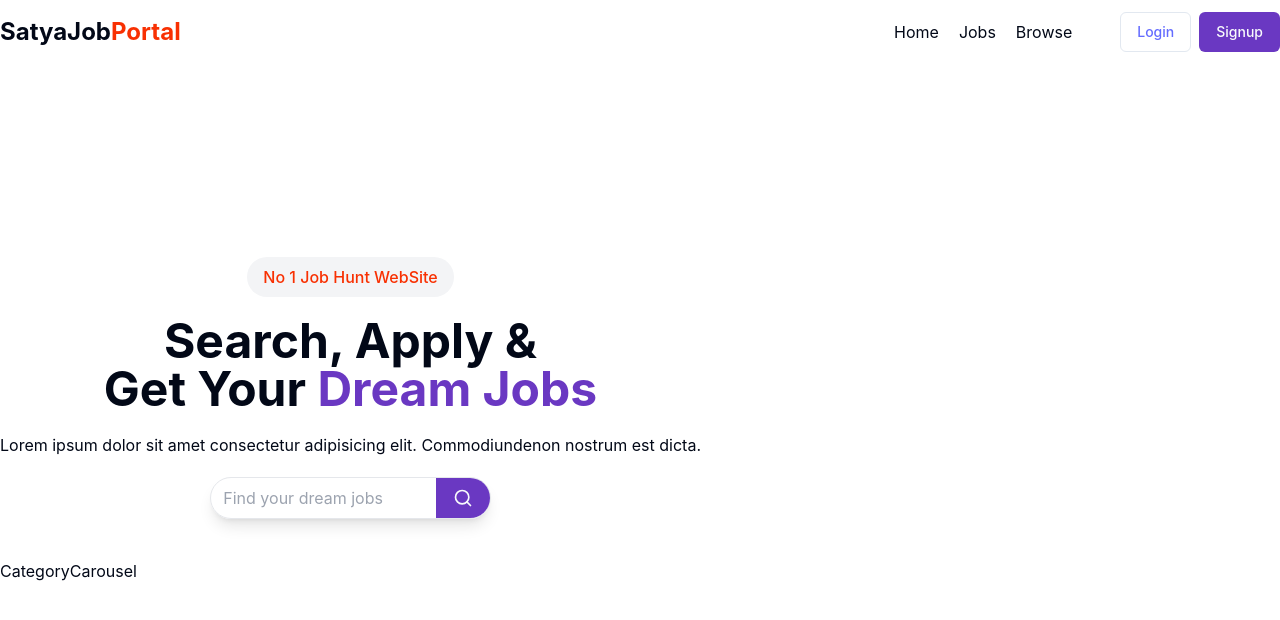
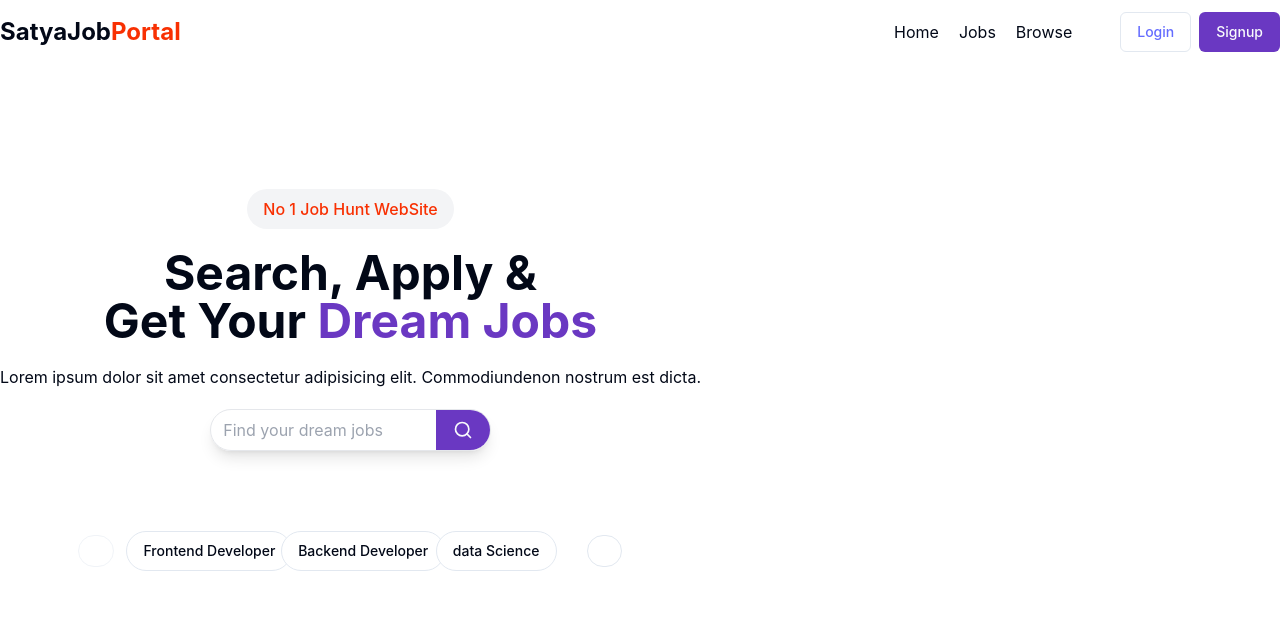
Before and after one commit to satya549/Job_portal, a React (Vite) app in the folder frontend/: page / in a window 1280 px wide. Shown: the top 620 px of the page. Built offline with nearby package versions, Linux system fonts and the light colour scheme.

Commit message:
CategoryCarousel Done

```diff
--- a/frontend/package.json
+++ b/frontend/package.json
@@ -14,11 +14,12 @@
     "@radix-ui/react-label": "^2.1.0",
     "@radix-ui/react-popover": "^1.1.1",
     "@radix-ui/react-radio-group": "^1.2.0",
-    "@radix-ui/react-slot": "^1.1.0",
+    "@radix-ui/react-slot": "^1.2.3",
     "@reduxjs/toolkit": "^2.3.0",
     "axios": "^1.7.7",
     "class-variance-authority": "^0.7.0",
     "clsx": "^2.1.1",
+    "embla-carousel-react": "^8.6.0",
     "lucide-react": "^0.445.0",
     "next-themes": "^0.3.0",
     "react": "^18.3.1",
--- a/frontend/src/components/CategoryCarousel.jsx
+++ b/frontend/src/components/CategoryCarousel.jsx
@@ -1,12 +1,30 @@
+import { Button } from "./ui/button";
+import { Carousel, CarouselContent, CarouselItem, CarouselNext, CarouselPrevious } from "./ui/carousel";
 
-
+const category = [
+  "Frontend Developer",
+  "Backend Developer",
+  "data Science",
+  "Graphic Designer",
+  "FullStack Developer",
+];
 
 const CategoryCarousel = () => {
   return (
-    <div>
-      <div>CategoryCarousel</div>
+    <div className="w-full max-w-md mx-auto my-20">
+      <Carousel>
+        <CarouselContent>
+          {category.map((cat, index) => (
+            <CarouselItem key={index} className="md:basis-1/2 lg:basis-1/3">
+              <Button variant="outline" className="rounded-full">{cat}</Button>
+            </CarouselItem>
+          ))}
+        </CarouselContent>
+        <CarouselPrevious/>
+        <CarouselNext/>
+      </Carousel>
     </div>
-  )
-}
+  );
+};
 
-export default CategoryCarousel
+export default CategoryCarousel;
--- /dev/null
+++ b/frontend/src/components/ui/carousel.jsx
@@ -0,0 +1,193 @@
+import * as React from "react"
+import useEmblaCarousel from "embla-carousel-react";
+import { ArrowLeft, ArrowRight } from "lucide-react"
+
+import { cn } from "@/lib/utils"
+import { Button } from "@/components/ui/button"
+
+const CarouselContext = React.createContext(null)
+
+function useCarousel() {
+  const context = React.useContext(CarouselContext)
+
+  if (!context) {
+    throw new Error("useCarousel must be used within a <Carousel />")
+  }
+
+  return context
+}
+
+const Carousel = React.forwardRef((
+  {
+    orientation = "horizontal",
+    opts,
+    setApi,
+    plugins,
+    className,
+    children,
+    ...props
+  },
+  ref
+) => {
+  const [carouselRef, api] = useEmblaCarousel({
+    ...opts,
+    axis: orientation === "horizontal" ? "x" : "y",
+  }, plugins)
+  const [canScrollPrev, setCanScrollPrev] = React.useState(false)
+  const [canScrollNext, setCanScrollNext] = React.useState(false)
+
+  const onSelect = React.useCallback((api) => {
+    if (!api) {
+      return
+    }
+
+    setCanScrollPrev(api.canScrollPrev())
+    setCanScrollNext(api.canScrollNext())
+  }, [])
+
+  const scrollPrev = React.useCallback(() => {
+    api?.scrollPrev()
+  }, [api])
+
+  const scrollNext = React.useCallback(() => {
+    api?.scrollNext()
+  }, [api])
+
+  const handleKeyDown = React.useCallback((event) => {
+    if (event.key === "ArrowLeft") {
+      event.preventDefault()
+      scrollPrev()
+    } else if (event.key === "ArrowRight") {
+      event.preventDefault()
+      scrollNext()
+    }
+  }, [scrollPrev, scrollNext])
+
+  React.useEffect(() => {
+    if (!api || !setApi) {
+      return
+    }
+
+    setApi(api)
+  }, [api, setApi])
+
+  React.useEffect(() => {
+    if (!api) {
+      return
+    }
+
+    onSelect(api)
+    api.on("reInit", onSelect)
+    api.on("select", onSelect)
+
+    return () => {
+      api?.off("select", onSelect)
+    };
+  }, [api, onSelect])
+
+  return (
+    (<CarouselContext.Provider
+      value={{
+        carouselRef,
+        api: api,
+        opts,
+        orientation:
+          orientation || (opts?.axis === "y" ? "vertical" : "horizontal"),
+        scrollPrev,
+        scrollNext,
+        canScrollPrev,
+        canScrollNext,
+      }}>
+      <div
+        ref={ref}
+        onKeyDownCapture={handleKeyDown}
+        className={cn("relative", className)}
+        role="region"
+        aria-roledescription="carousel"
+        {...props}>
+        {children}
+      </div>
+    </CarouselContext.Provider>)
+  );
+})
+Carousel.displayName = "Carousel"
+
+const CarouselContent = React.forwardRef(({ className, ...props }, ref) => {
+  const { carouselRef, orientation } = useCarousel()
+
+  return (
+    (<div ref={carouselRef} className="overflow-hidden">
+      <div
+        ref={ref}
+        className={cn(
+          "flex",
+          orientation === "horizontal" ? "-ml-4" : "-mt-4 flex-col",
+          className
+        )}
+        {...props} />
+    </div>)
+  );
+})
+CarouselContent.displayName = "CarouselContent"
+
+const CarouselItem = React.forwardRef(({ className, ...props }, ref) => {
+  const { orientation } = useCarousel()
+
+  return (
+    (<div
+      ref={ref}
+      role="group"
+      aria-roledescription="slide"
+      className={cn(
+        "min-w-0 shrink-0 grow-0 basis-full",
+        orientation === "horizontal" ? "pl-4" : "pt-4",
+        className
+      )}
+      {...props} />)
+  );
+})
+CarouselItem.displayName = "CarouselItem"
+
+const CarouselPrevious = React.forwardRef(({ className, variant = "outline", size = "icon", ...props }, ref) => {
+  const { orientation, scrollPrev, canScrollPrev } = useCarousel()
+
+  return (
+    (<Button
+      ref={ref}
+      variant={variant}
+      size={size}
+      className={cn("absolute  h-8 w-8 rounded-full", orientation === "horizontal"
+        ? "-left-12 top-1/2 -translate-y-1/2"
+        : "-top-12 left-1/2 -translate-x-1/2 rotate-90", className)}
+      disabled={!canScrollPrev}
+      onClick={scrollPrev}
+      {...props}>
+      <ArrowLeft className="h-4 w-4" />
+      <span className="sr-only">Previous slide</span>
+    </Button>)
+  );
+})
+CarouselPrevious.displayName = "CarouselPrevious"
+
+const CarouselNext = React.forwardRef(({ className, variant = "outline", size = "icon", ...props }, ref) => {
+  const { orientation, scrollNext, canScrollNext } = useCarousel()
+
+  return (
+    (<Button
+      ref={ref}
+      variant={variant}
+      size={size}
+      className={cn("absolute h-8 w-8 rounded-full", orientation === "horizontal"
+        ? "-right-12 top-1/2 -translate-y-1/2"
+        : "-bottom-12 left-1/2 -translate-x-1/2 rotate-90", className)}
+      disabled={!canScrollNext}
+      onClick={scrollNext}
+      {...props}>
+      <ArrowRight className="h-4 w-4" />
+      <span className="sr-only">Next slide</span>
+    </Button>)
+  );
+})
+CarouselNext.displayName = "CarouselNext"
+
+export { Carousel, CarouselContent, CarouselItem, CarouselPrevious, CarouselNext };
```
Also changed, not shown: 1 other file (tests, documents, lock files or other folders).
